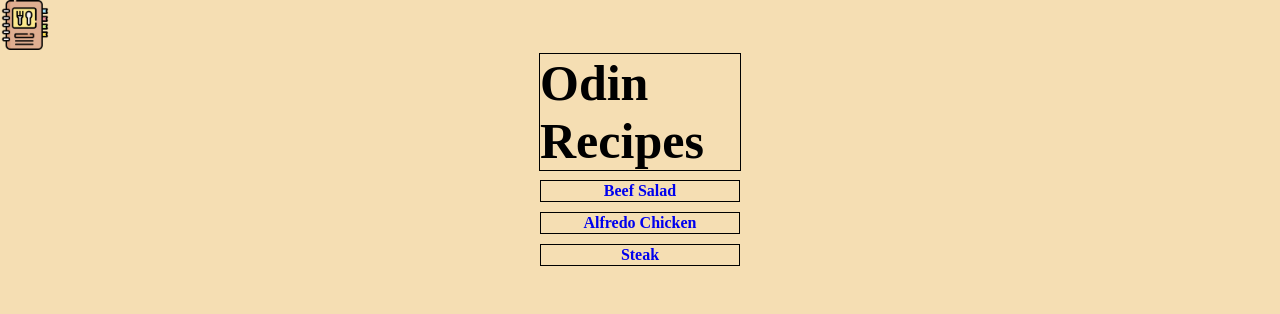
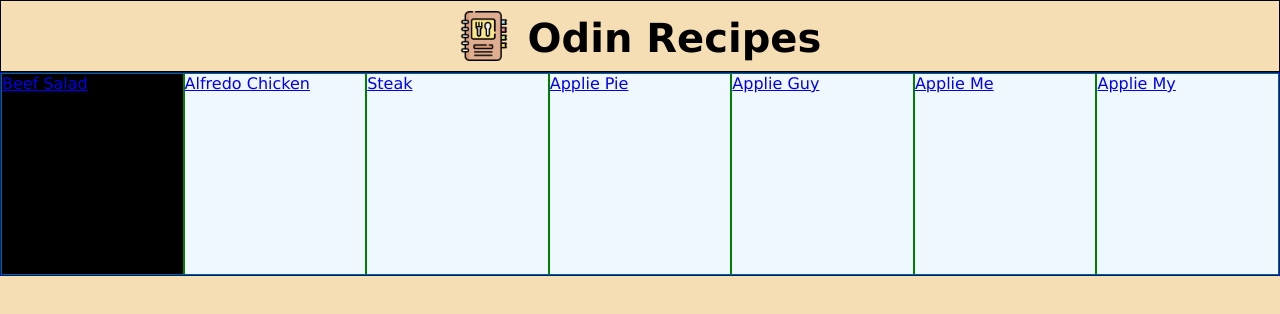
Before and after one commit to dolarlayang/odin-recipes, a plain HTML site: page index.html in a window 1280 px wide. Drawn offline with Linux system fonts and the light colour scheme.

Commit message:
Practice

```diff
--- a/index.html
+++ b/index.html
@@ -6,15 +6,22 @@
         <link rel="stylesheet" href="style.css">
     </head>
     <body>
-        <div>
-            <img src="images/recipeOdin.png" alt="logo" width="50px">
-            <h1 class="header">Odin Recipes</h1>
+        <div class="headerContainer">
+            <div class="header">
+            <img src="images/recipeOdin.png" alt="logo" class="logo" width="50px">
+            <h1 class="title">Odin Recipes</h1>
+            </div>
         </div>
+
         <nav>
-            <ul>
-                <li><a href="./recipes/beefsalad.html" class="button">Beef Salad</a></li>
-                <li><a href="./recipes/alfredochicken.html" class="button">Alfredo Chicken</a></li>
-                <li><a href="./recipes/steak.html" class="button">Steak</a></li>
+            <ul class="list">
+                <li class="listItems" id="one"><a href="./recipes/beefsalad.html" class="oddButton">Beef Salad</a></li>
+                <li class="listItems"><a href="./recipes/alfredochicken.html" class="evenButton">Alfredo Chicken</a></li>
+                <li class="listItems"><a href="./recipes/steak.html" class="oddButton">Steak</a></li>
+                <li class="listItems"><a href="./recipes/steak.html" class="evenButton">Applie Pie</a></li>
+                <li class="listItems"><a href="./recipes/steak.html" class="oddButton">Applie Guy</a></li>
+                <li class="listItems"><a href="./recipes/steak.html" class="evenButton">Applie Me</a></li>
+                <li class="listItems"><a href="./recipes/steak.html" class="oddButton">Applie My</a></li>
             </ul>
         </nav>
     </body>
--- a/style.css
+++ b/style.css
@@ -1,30 +1,51 @@
 * {
-    /* box-sizing: border-box; */
-    box-sizing: border-box;
-    margin: 0px;
-    padding: 0px;
+    margin: 0;
+    padding: 0;
+    box-sizing: box;
+    font-family: 'Lucida Sans', 'Lucida Sans Regular', 'Lucida Grande', 'Lucida Sans Unicode', Geneva, Verdana, sans-serif;
     background-color: wheat;
 }
 
-li {
-    color: black;
-    border: solid 1px black;
-    padding: 1px;
-    list-style: none;
-    margin: 10px auto;
-    width: 200px;
-    text-align: center;
-    font-weight: bold;
+a {
+    background-color: transparent;
 }
 
-a {
-    text-decoration: none;
+/* I want to put the icon and title side by side*/
+.headerContainer {
+    padding: 10px 10px;
+    display: flex;
+    border: 1px solid black;
+    justify-content: center;
+}
+.header {
+    /* border: 3px solid red; */
+    width: 400px;
+    /* display: flex; */
+    justify-content: space-evenly;
+    display: flex;
 }
 
-div .header {
-    font-size: 50px;
-    outline: solid 1px black;
-    /* display: inline-block; */
+.title {
+    /* border: 1px solid blue; */
+    align-self: flex-end;
+    font-size: 40px;
+}
+
+.list {
+    display: flex;
+    border: 1px solid blue;
+    list-style: none;
+    background-color: red;
+}
+
+.listItems {
     width: 200px;
-    margin: 0px auto;
+    height: 200px;
+    background-color: aliceblue;
+    border: 1px solid green;
 }
+
+#one {
+    background-color: rgb(0, 0, 0);
+
+}
```
